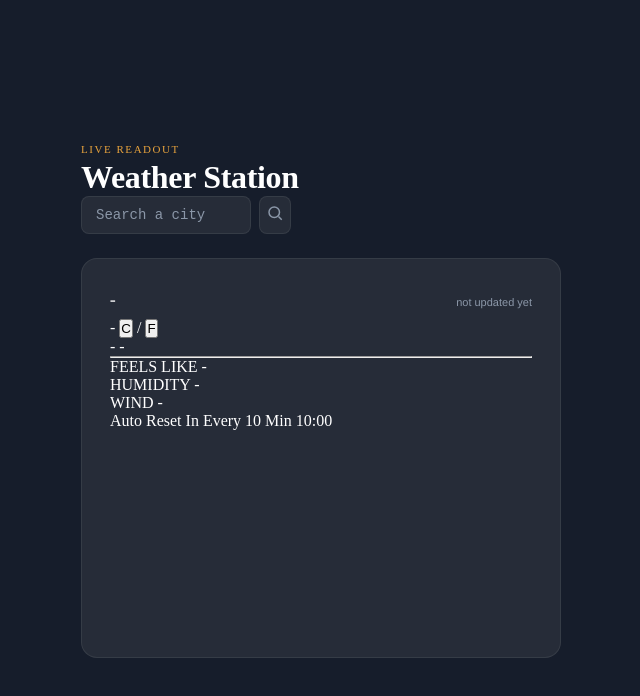
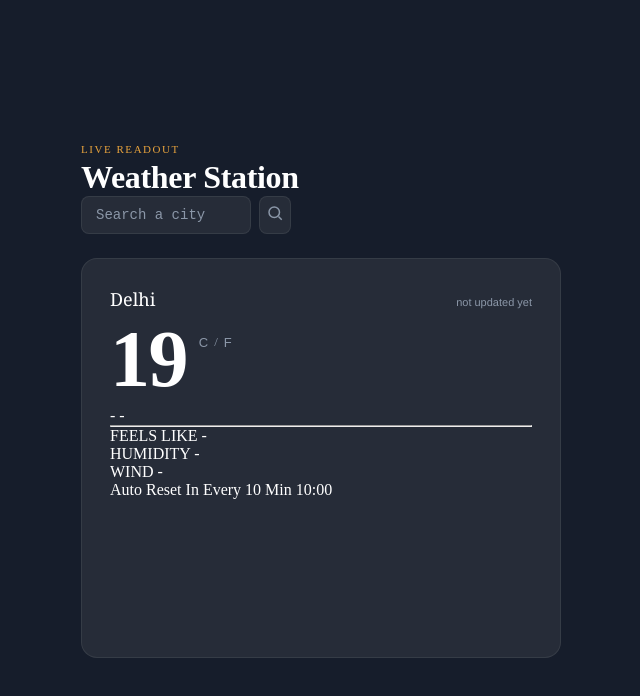
Before and after one commit to Priyanshu-x-code/Weather-tracker, a plain HTML site: page index.html in a window 1280 px wide. Shown: the whole page, without its empty margins (319-959 px from the left). Drawn offline with Linux system fonts and the light colour scheme.

Commit message:
add style

```diff
--- a/index.html
+++ b/index.html
@@ -29,15 +29,15 @@
             <section class="readout hidden">
                 <div class="readout-primary">
                     <div class="readout-place">
-                        <h2 class="readout-city">-</h2>
+                        <h2 class="readout-city">Delhi</h2>
                         <p class="readout-updated">not updated yet</p>
                     </div>
                     <div class="readout-temp-block">
-                        <span class="readout-temp">-</span>
+                        <span class="readout-temp">19</span>
                         <span class="readout-unit">
-                            <button class="unitc">C</button>
+                            <button class="unit unitc">C</button>
                             <span class="unit-divide">/</span>
-                            <button class="unitf">F</button>
+                            <button class="unit unitf">F</button>
                         </span>
                     </div>
                     <div class="readout-condition">
--- a/style.css
+++ b/style.css
@@ -115,3 +115,38 @@ body{
     font-size:11px;
     font-family: 'Franklin Gothic Medium', 'Arial Narrow', Arial, sans-serif;
 }
+.readout-temp-block{
+    margin-bottom:8px;
+    gap:10px;
+    display:flex;
+    align-items: flex-start;
+}
+.readout-temp{
+    font-size: 80px;
+    font-weight: 800;
+    line-height: 1;
+    letter-spacing: -0.02em;
+}
+.readout-unit{
+    display:flex;
+    align-items:center;
+    gap:4px;
+    margin-top: 14px;
+    font-size: 13px;
+}
+.unit{
+  background: none;
+  border:none;
+  color:#8b97a8;
+  font-family: Arial, Helvetica, sans-serif ;
+  font-size:13px;
+  padding: 2px;
+  cursor: pointer;
+}
+.unit:active{
+    color:#e8a33d;
+    font-weight: 400;
+}
+.unit-divide{
+    color:#8b97a8;
+}
```
